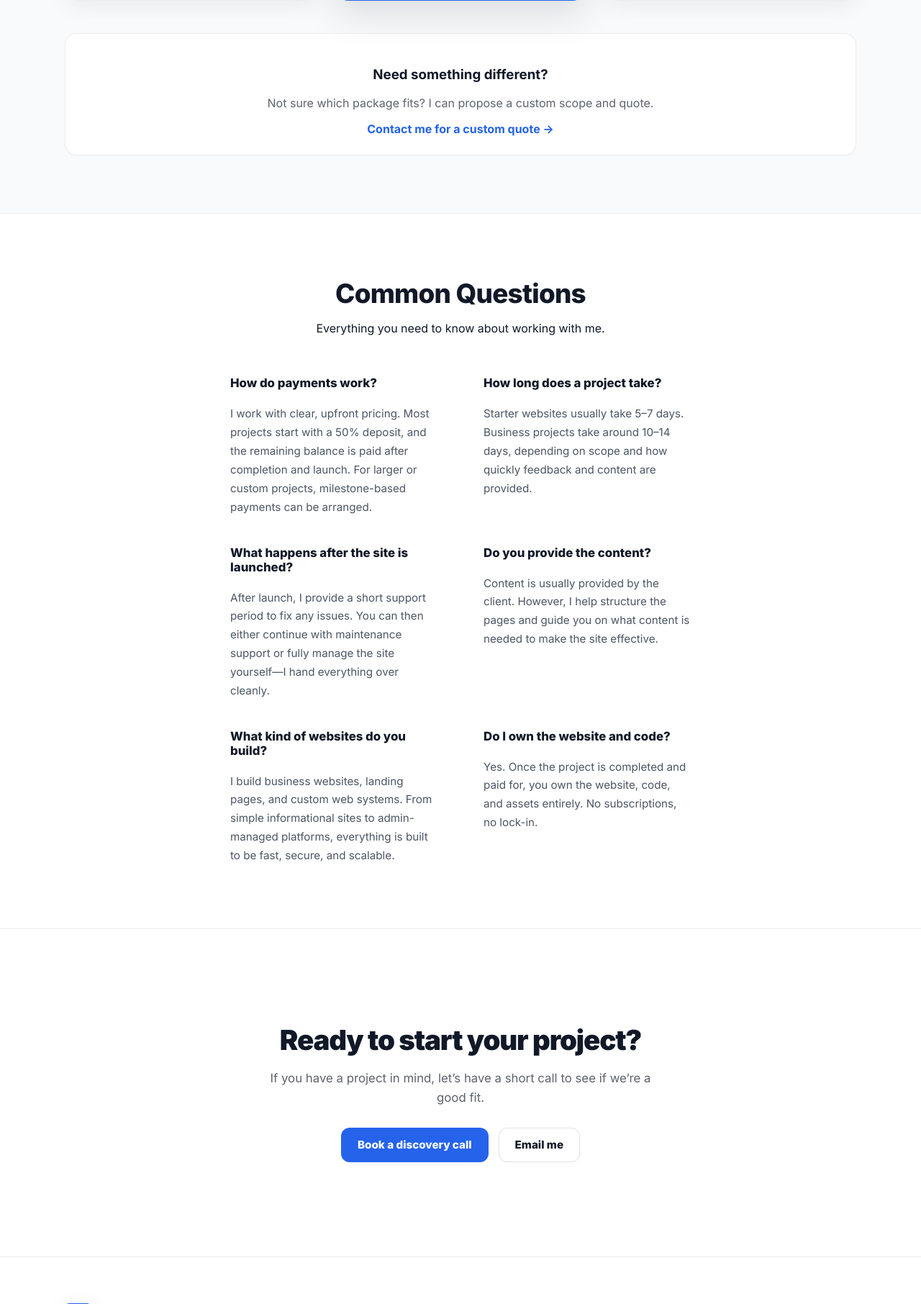
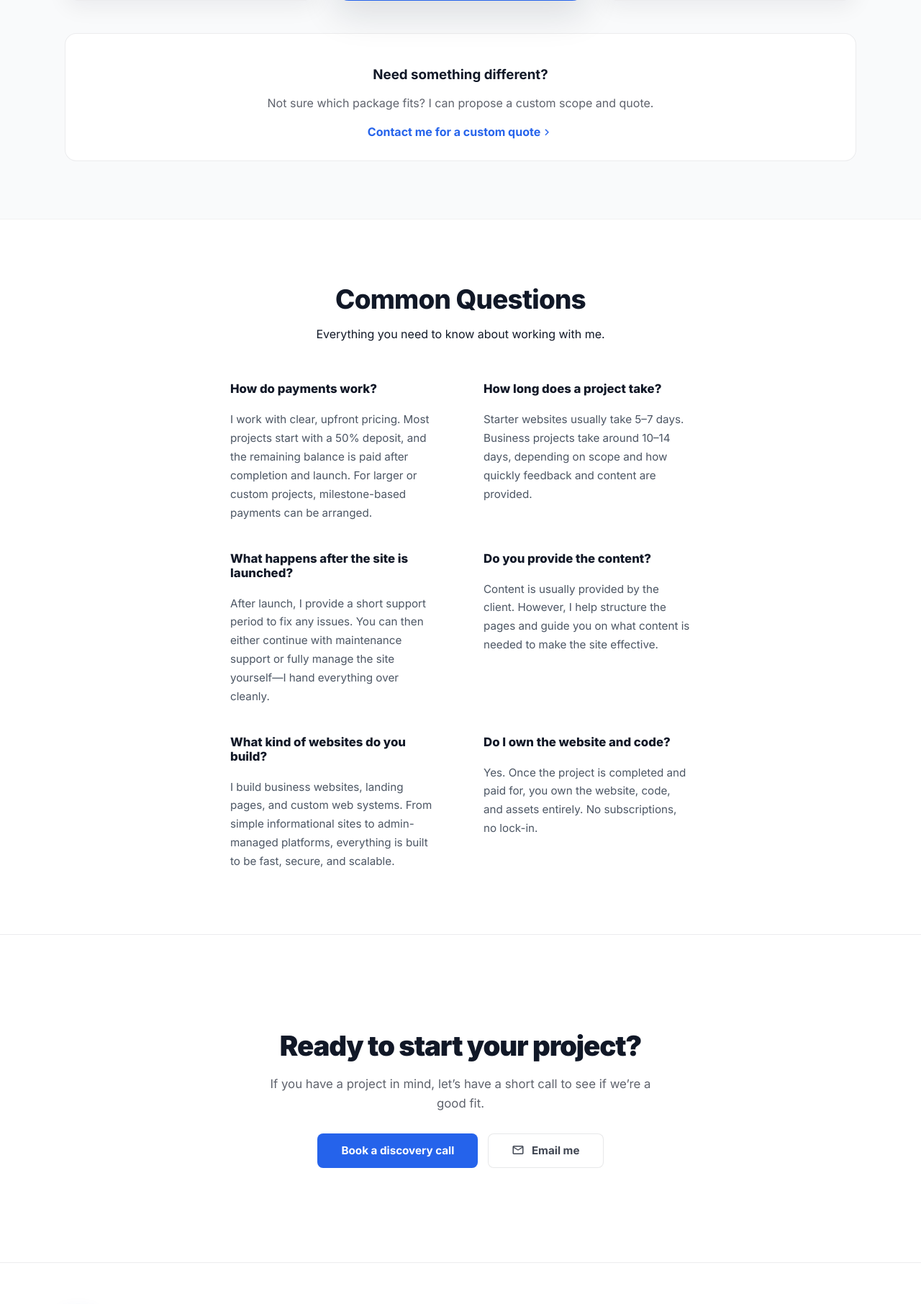
Before and after one commit to UmutDizman/umutdizman.com, a Django app: page /en/services/ in a window 1280 px wide. Shown: the part 1576-3388 px from the top of the page at 72% size. Run offline with Django 5.2, Linux system fonts and the light colour scheme.

Commit message:
chore(ui): unify buttons and CTA styles

```diff
--- a/static/css/base_style.css
+++ b/static/css/base_style.css
@@ -1,3 +1,6 @@
+input, textarea, select, button{
+  font: inherit;
+}
 
 *,
 *::before,
@@ -260,6 +263,8 @@ img {
   padding:10px 14px;
 }
 
+
+/* ================ BUTTONS ================ */
 .btn {
   display: inline-flex;
   align-items: center;
@@ -283,8 +288,72 @@ img {
   background: #fff;
   color: var(--text);
   border: 1px solid rgba(17,24,39,.12);
+  opacity: .8;
 }
 
+.btn-secondary:hover{
+  background: rgba(17,24,39,.03);
+  border-color: rgba(17,24,39,.18);
+}
+
+
+/* ===== ICON SYSTEM (before = left icon) ===== */
+.icon::before{
+  content: "";
+  display: inline-block;
+  width: 18px;
+  height: 18px;
+  margin-right: .6rem;
+  background: currentColor;
+  align-items: center;
+  transform: translateY(-1px);
+  -webkit-mask-repeat: no-repeat;
+  -webkit-mask-position: center;
+  -webkit-mask-size: contain;
+          mask-repeat: no-repeat;
+          mask-position: center;
+          mask-size: contain;
+}
+
+/* icon files */
+.icon-email::before{
+  -webkit-mask-image: url("/static/icons/mail.svg");
+          mask-image: url("/static/icons/mail.svg");
+}
+
+
+/* CTA link - button değil */
+.cta-link{
+  display: inline-flex;
+  align-items: center;
+
+  color: var(--primary);
+  font-weight: 700;
+  text-decoration: none;
+
+  /* “çok ortalıyor” hissini kıran küçük detay */
+  padding: .25rem .15rem; /* minik tıklama alanı ama button gibi değil */
+}
+
+.cta-link:hover{
+  text-decoration: underline;
+  text-underline-offset: 4px; }
+
+.cta-link::after{
+  content: "";
+  width: 18px;
+  height: 18px;
+  background: currentColor;
+  -webkit-mask: url("/static/icons/arrow-right.svg") no-repeat center / contain;
+          mask: url("/static/icons/arrow-right.svg") no-repeat center / contain;
+  opacity: .95;
+  transform: translateY(1px);
+  transition: transform .15s ease;
+}
+
+.cta-link:hover::after{
+  transform: translate(2px, 1px);
+}
 
 /*  FOOTEEER  */
 
--- a/static/css/contact.css
+++ b/static/css/contact.css
@@ -62,6 +62,9 @@
   border-radius: 16px;          /* 18 -> 16 */
   padding: 16px 16px;           /* 18 -> 16 */
   font-size: 1rem;
+  font-family: inherit;
+  font-size: 1rem;
+  line-height: 1.4;
   outline: none;
   transition: border-color .18s ease, box-shadow .18s ease;
 }
--- a/static/css/services.css
+++ b/static/css/services.css
@@ -162,7 +162,11 @@
   color: var(--text);
 }
 
-.btn-block{ width: 100%; justify-content: center; margin: 18px 0 10px; }
+.btn-block{
+  width: 100%;
+  justify-content: center;
+  margin: 18px 0 10px;
+}
 
 .price-body{
   border-top: 1px solid var(--border);
@@ -223,7 +227,10 @@
   color: var(--primary);
   font-weight: 600;
 }
-.link-accent:hover{ color: var(--primary-hover); }
+.link-accent:hover{
+  color: var(--primary-hover);
+  text-decoration: underline;
+}
 
 
 /* FAQ sorular bölümü */
@@ -316,21 +323,3 @@
   justify-content: center;
   flex-wrap: wrap;
 }
-
-.section--cta .btn{
-  height: 48px;
-  padding: 0 22px;
-  border-radius: 12px;
-  font-weight: 800;
-}
-
-.section--cta .btn-secondary{
-  background: #fff;
-  border: 1px solid rgba(17,24,39,.12);
-  color: var(--text);
-}
-
-.btn-secondary:hover{
-  background: rgba(17,24,39,.03);
-  border-color: rgba(17,24,39,.18);
-}
--- a/templates/about.html
+++ b/templates/about.html
@@ -151,7 +151,7 @@
             </li>
           </ul>
 
-          <a href="#" class="case-link">{% trans "View Case Study →" %}</a>
+          <a href="#" class="cta-link">{% trans "View Case Study" %}</a>
         </div>
 
         <div class="case-visual">
@@ -233,7 +233,7 @@
         <div class="final-cta-actions">
           <a href="{% url 'umutdizmancom:contact' %}" class="btn btn-primary">{% trans "Book a Discovery Call" %}</a>
 
-          <a href="mailto:umutd.zman@gmail.com" class="btn btn-secondary">{% trans "Email Me" %} </a>
+          <a href="mailto:umutd.zman@gmail.com" class="btn btn-secondary icon icon-email">{% trans "Email Me" %} </a>
         </div>
       </div>
     </div>
--- a/templates/contact.html
+++ b/templates/contact.html
@@ -70,7 +70,7 @@
 
       <div class="btn-area">
         <button type="submit" class="btn btn-primary">{% trans "Start Project" %}</button>
-        <a class="btn btn-secondary" href="mailto:umutd.zman@gmail.com">
+        <a class="btn btn-secondary icon icon-email" href="mailto:umutd.zman@gmail.com">
           {% trans "Email Me" %}
         </a>
       </div>
--- a/templates/hire_me.html
+++ b/templates/hire_me.html
@@ -57,13 +57,11 @@
         </div>
 
         <div class="btn-area">
-          <a href="{% url 'umutdizmancom:contact' %}" class="btn btn-primary">
-            <span class="area-icon" aria-hidden="true"></span>
+          <a href="{% url 'umutdizmancom:contact' %}" class="btn btn-primary btn-extra">
             {% trans "Start a Project" %}
           </a>
 
-          <a href="#" class="btn btn-secondary">
-            <span class="area-icon" aria-hidden="true"></span>
+          <a href="mailto:umutd.zman@gmail.com" class="btn btn-secondary icon icon-email">
             {% trans "Email Me" %}
           </a>
         </div>
--- a/templates/index.html
+++ b/templates/index.html
@@ -77,7 +77,7 @@
                 <div>
                     <h3>{% trans "Purevia - E-commerce demo" %}</h3>
                     <p>{% blocktrans trimmed %}A real-world e-commerce website designed to demonstrate how online stores actually work. Product listings, cart flow, admin panel, and secure production deployment included.{% endblocktrans %}</p>
-                    <a href="{% url 'umutdizmancom:projects' %}" class="btn btn-secondary">{% trans "View full case study" %}</a>
+                    <a href="{% url 'umutdizmancom:projects' %}" class="btn btn-secondary btn--arrow">{% trans "View full case study" %}</a>
                 </div>
 
                 <div class="project-thumb">
--- a/templates/projects.html
+++ b/templates/projects.html
@@ -57,8 +57,8 @@
             </div>
           </div>
 
-          <a href="#purevia-breakdown" class="fp-link">
-            {% trans "View Case Study" %} <span aria-hidden="true">→</span>
+          <a href="#purevia-breakdown" class="cta-link">
+            {% trans "View Case Study" %}
           </a>
         </div>
 
--- a/templates/services.html
+++ b/templates/services.html
@@ -128,7 +128,7 @@
     <div class="mini-cta">
       <h3>{% trans "Need something different?" %}</h3>
       <p class="muted">{% trans "Not sure which package fits? I can propose a custom scope and quote." %}</p>
-      <a class="link-accent" href="#contact">{% trans "Contact me for a custom quote →" %}</a>
+      <a class="cta-link" href="{% url 'umutdizmancom:contact' %}?package=custom">{% trans "Contact me for a custom quote" %}</a>
     </div>
 
   </div>
@@ -182,7 +182,7 @@
         <a href="{% url 'umutdizmancom:contact' %}" class="btn btn-primary">
           {% trans "Book a discovery call" %}
         </a>
-        <a href="mailto:umutd.zman@gmail.com" class="btn btn-secondary">
+        <a href="mailto:umutd.zman@gmail.com" class="btn btn-secondary icon icon-email">
           {% trans "Email me" %}
         </a>
       </div>
```
Also changed, not shown: static/css/hire_me.css (+1 -11 lines), locale/en/LC_MESSAGES/django.po, locale/tr/LC_MESSAGES/django.po, static/icons/arrow-right.svg (added), static/icons/mail.svg (added), 1 other file.
